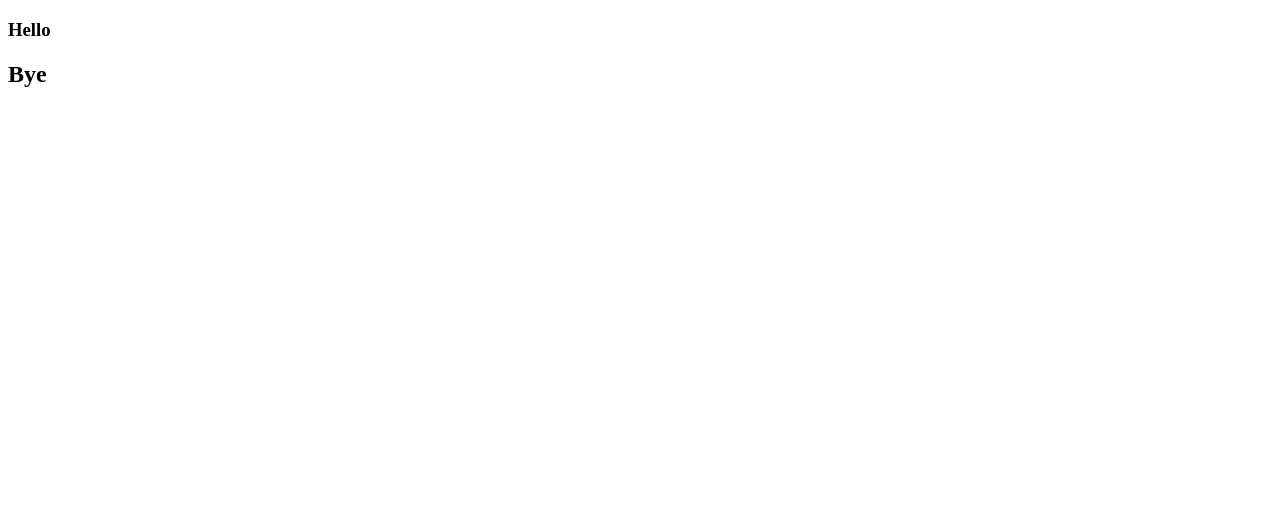
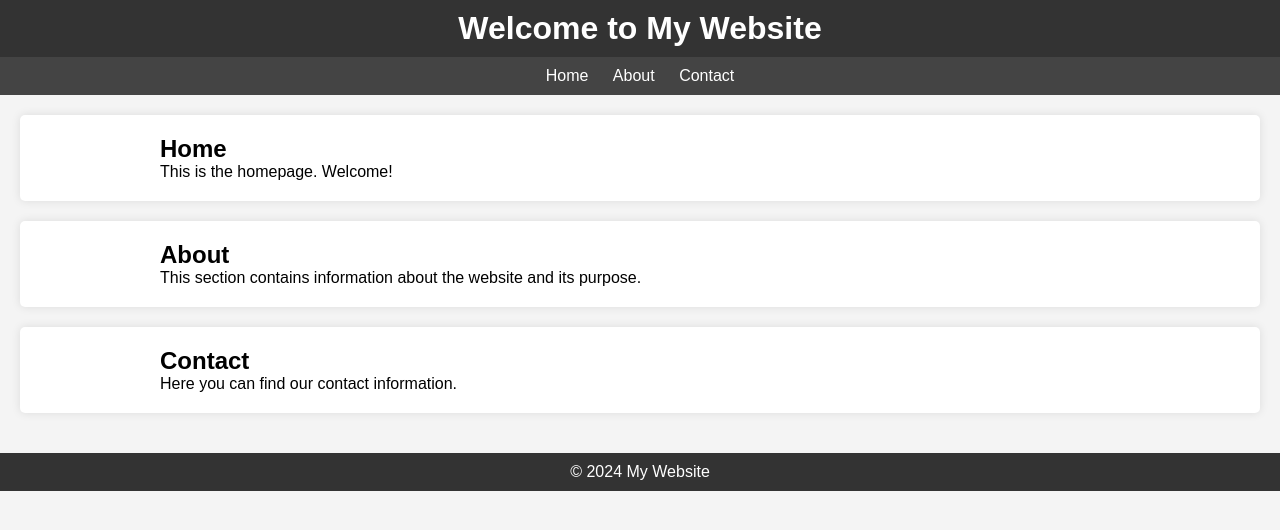
Before and after one commit to ekresh993147/kazakhtelecom, a plain HTML site: page index.html in a window 1280 px wide. Drawn offline with Linux system fonts and the light colour scheme.

Commit message:
Improved code +css

```diff
--- a/index.css
+++ b/index.css
@@ -0,0 +1,56 @@
+/* Reset default margin and padding */
+* {
+    margin: 0;
+    padding: 0;
+    box-sizing: border-box;
+}
+
+/* Global styles */
+body {
+    font-family: Arial, sans-serif;
+    background-color: #f4f4f4;
+}
+
+.container {
+    width: 80%;
+    margin: 0 auto; /* Center align the container */
+}
+
+header {
+    background-color: #333;
+    color: #fff;
+    padding: 10px 0;
+    text-align: center;
+}
+
+nav {
+    background-color: #444;
+    color: #fff;
+    padding: 10px;
+    text-align: center;
+}
+
+nav a {
+    color: #fff;
+    margin: 0 10px;
+    text-decoration: none;
+}
+
+main {
+    padding: 20px;
+}
+
+section {
+    margin-bottom: 20px;
+    padding: 20px;
+    background-color: #fff;
+    border-radius: 5px;
+    box-shadow: 0 0 10px rgba(0,0,0,0.1);
+}
+
+footer {
+    background-color: #333;
+    color: #fff;
+    padding: 10px 0;
+    text-align: center;
+}
--- a/index.html
+++ b/index.html
@@ -3,10 +3,46 @@
 <head>
     <meta charset="UTF-8">
     <meta name="viewport" content="width=device-width, initial-scale=1.0">
-    <title>Document</title>
+    <title>My Website</title>
+    <link rel="stylesheet" href="index.css">
 </head>
 <body>
-    <h3>Hello</h3>
-    <h2>Bye</h2>
+    <header>
+        <div class="container">
+            <h1>Welcome to My Website</h1>
+        </div>
+    </header>
+    <nav>
+        <div class="container">
+            <a href="#home">Home</a>
+            <a href="#about">About</a>
+            <a href="#contact">Contact</a>
+        </div>
+    </nav>
+    <main>
+        <section id="home">
+            <div class="container">
+                <h2>Home</h2>
+                <p>This is the homepage. Welcome!</p>
+            </div>
+        </section>
+        <section id="about">
+            <div class="container">
+                <h2>About</h2>
+                <p>This section contains information about the website and its purpose.</p>
+            </div>
+        </section>
+        <section id="contact">
+            <div class="container">
+                <h2>Contact</h2>
+                <p>Here you can find our contact information.</p>
+            </div>
+        </section>
+    </main>
+    <footer>
+        <div class="container">
+            <p>&copy; 2024 My Website</p>
+        </div>
+    </footer>
 </body>
 </html>
```
